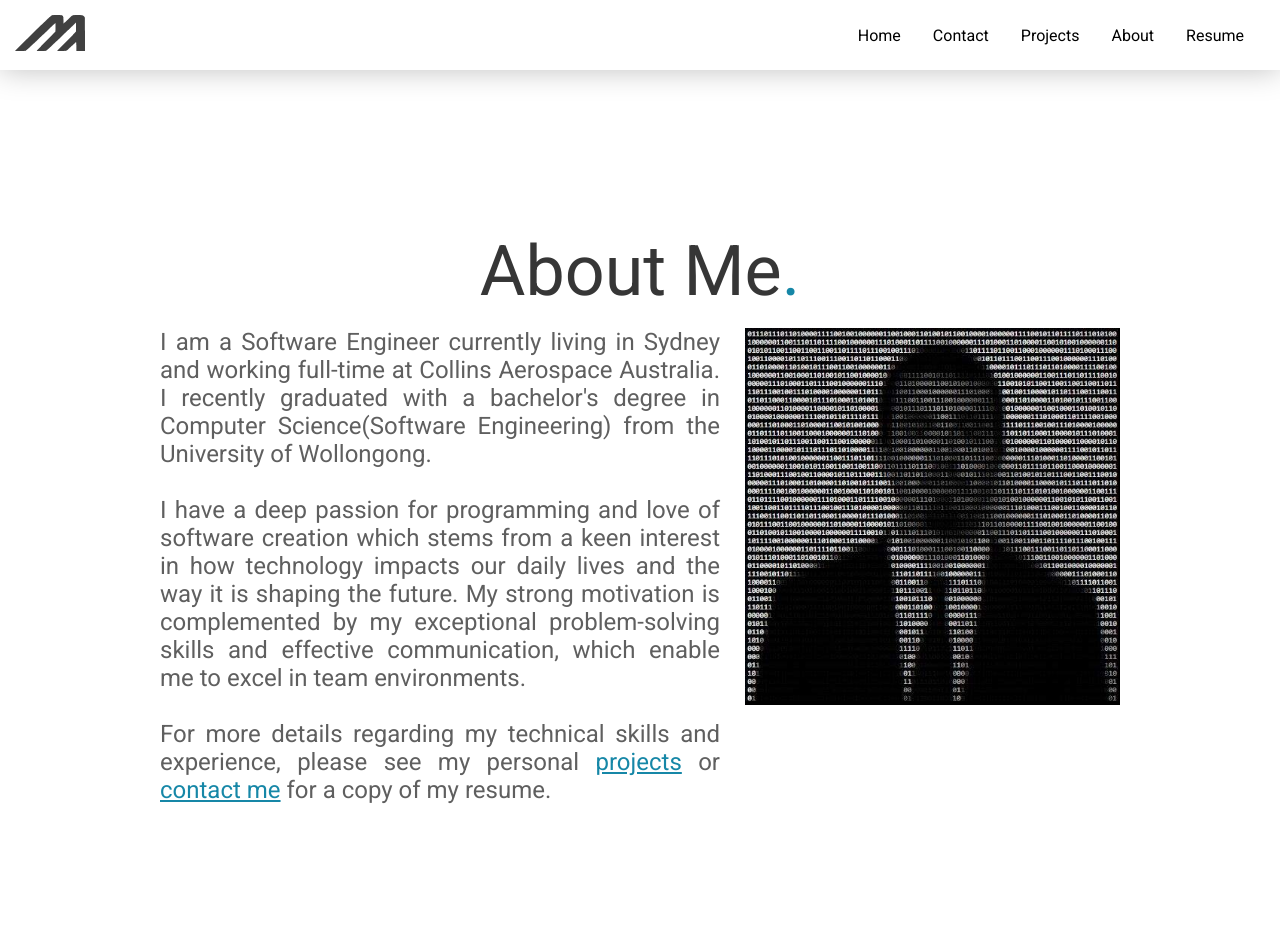
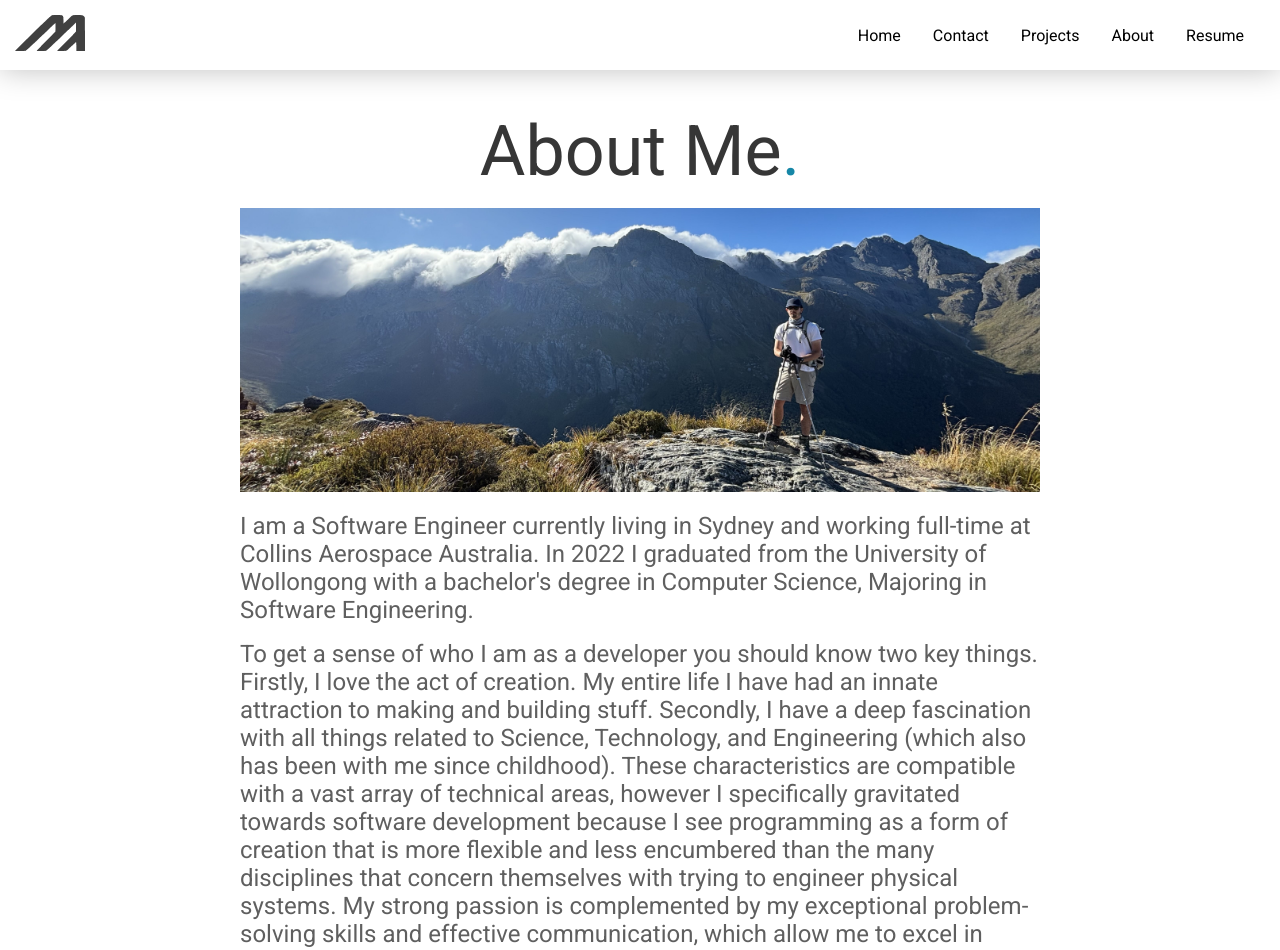
Before and after one commit to msam-dev/PortfolioWebsiteV2, a React (Create React App) app: page /About in a window 1280 px wide. Shown: the top 950 px of the page. Before the commit the page ends 804 px from the top, so only its background shows below. Built offline with nearby package versions, Linux system fonts and the light colour scheme; the HTML template or start-up script is replaced by a standard one.

Commit message:
updating and refactoring the about me page.

```diff
--- a/src/components/AboutContent.js
+++ b/src/components/AboutContent.js
@@ -1,30 +1,48 @@
 import "./AboutContentStyles.css";
-import DevPortrait from "../images/DevPortrait.jpg"
-import React from 'react';
+import ImageWithHoverText from './ImageWithHoverText';
+import { HikingStyle } from './HikingImageStyles';
+import HikingNZ from "../images/HikingNZ.jpg"
 import { Link } from "react-router-dom";
 
 const AboutContent = () => {
   return (
     <div className="AboutPageContainer">
       <div>
-        <div className="About"> About Me<span className="dotBlue">.</span></div>
+        <div className="AboutTitle">
+          About Me<span className="dotBlue">.</span>
+        </div>
+        <ImageWithHoverText
+          style={HikingStyle}
+          src={HikingNZ}
+          alt="Photo of Samuel standing on a mountain"
+          hoverText="This is a photo of me during a solo hiking expedition through the mountains of New Zealand"
+        />
         <div className="AboutContentContainer">
-            <div className="AboutTxt">
-                I am a Software Engineer currently living in Sydney and working full-time at Collins Aerospace Australia. I recently graduated with a bachelor's degree
-                in Computer Science(Software Engineering) from the University of Wollongong. <br/><br/>
-
-                I have a deep passion for programming and love of software creation which stems from a keen interest in how technology impacts our daily lives and
-                the way it is shaping the future. My strong motivation is complemented by my exceptional problem-solving skills and effective communication,
-                which enable me to excel in team environments.<br/><br/>
-
-                For more details regarding my technical skills and experience, please see my personal <Link to="/Projects"><span className="inLineProjectLink">projects</span></Link>
-                &nbsp;or <Link to="/Contact"><span className="inLineContactLink">contact me</span></Link> for a copy of my resume.
-            </div>
-            <div className="PortaitDiv">
-                <img className="DevPortrait"  alt="portrait of samuel in a binary code style" src={DevPortrait}/>
-            </div>
+          <p className="AboutText">
+            I am a Software Engineer currently living in Sydney and working full-time at
+            Collins Aerospace Australia. In 2022 I graduated from the University of Wollongong
+            with a bachelor's degree in Computer Science, Majoring in Software Engineering.
+          </p>
+          <p className="AboutText">
+            To get a sense of who I am as a developer you should know two key things.
+            Firstly, I love the act of creation. My entire life I have had an innate attraction to making and building stuff.
+            Secondly, I have a deep fascination with all things related to Science, Technology, and Engineering
+            (which also has been with me since childhood).
+            These characteristics are compatible with a vast array of technical areas, however I specifically gravitated
+            towards software development because I see programming as a form of creation that is more flexible and less encumbered
+            than the many disciplines that concern themselves with trying to engineer physical systems.
+            My strong passion is complemented by my exceptional problem-solving skills
+            and effective communication, which allow me to excel in team environments.
+          </p>
+          <p className="AboutText">
+            In my free time I enjoy reading and doing intense physical stuff such as: hiking, bushwalking, cycling,
+            swimming, bouldering, and more. I am also quite the skilled home chef (at least I like to think so) and I do a lot of meal prepping.
+          </p>
+          <p className="AboutText">
+            For more details regarding my technical skills and experience, please see my personal <Link to="/Projects"><span className="inLineProjectLink">projects</span> </Link>
+            or <Link to="/Contact"><span className="inLineContactLink">contact me</span></Link> for a copy of my resume.
+          </p>
         </div>
-
       </div>
     </div>
   );
--- a/src/components/AboutContentStyles.css
+++ b/src/components/AboutContentStyles.css
@@ -1,15 +1,15 @@
 
-.About{
+.AboutTitle{
     font-size: 70px;
     color: #363636;
     padding-bottom: 2vh;
     text-align: center;
 }
-.AboutTxt{
-    max-width: 560px;
+
+.AboutText{
     font-size: 24px;
     color:#5F5F5F;
-    text-align: justify;
+    margin-bottom: 1rem;
 }
 
 .inLineProjectLink, .inLineContactLink{
@@ -18,7 +18,7 @@
 }
 
 .AboutPageContainer{
-    padding-top: calc(70px + 20vh);
+    padding-top: calc(70px + 5vh);
     margin-left: 15px;
     margin-right: 15px;
     display: flex;
@@ -27,20 +27,21 @@
 
 .AboutContentContainer{
     display: flex;
-    flex-direction: row;
+    flex-direction: column;
     flex-wrap: wrap;
+    padding-bottom: 50px;
+    max-width: 800px;
+    text-align: left;
 }
 
-
-.DevPortrait{
+.HikingPortrait{
     max-width: 90vw;
-    width: 375px;
-    margin-left: 25px;
+    width: 800px;
+    opacity: 0.2;
 }
 
-
 @media screen and (max-width: 1000px) {
-    .DevPortrait{
+    .HikingPortrait{
         margin-left: 0px;
         margin-top: 3vh;
     }
--- /dev/null
+++ b/src/components/HikingImageStyles.js
@@ -0,0 +1,6 @@
+
+export const HikingStyle = {
+    maxWidth: '90vw',
+    width: '800px',
+    paddingBottom: '1rem'
+};
--- /dev/null
+++ b/src/components/ImageWithHoverText.js
@@ -0,0 +1,38 @@
+import React, { useState } from 'react';
+
+const ImageWithHoverText = ({ src, alt, hoverText, style }) => {
+  const [showHoverText, setShowHoverText] = useState(false);
+
+  const handleMouseEnter = () => {
+    setShowHoverText(true);
+  };
+
+  const handleMouseLeave = () => {
+    setShowHoverText(false);
+  };
+
+  const textStyle = {
+    fontSize: '12px ',
+    position: 'absolute',
+    bottom: '7%',
+    right: 0,
+    backgroundColor: 'rgba(0, 0, 0, 0.6)',
+    color: 'white',
+    padding: '8px',
+  };
+
+  return (
+    <div style={{ position: 'relative' }}>
+      <img
+        style={style}
+        src={src}
+        alt={alt}
+        onMouseEnter={handleMouseEnter}
+        onMouseLeave={handleMouseLeave}
+      />
+      {showHoverText && (<div style={textStyle}>{hoverText}</div>)}
+    </div>
+  );
+};
+
+export default ImageWithHoverText;
```
Also changed, not shown: src/images/HikingNZ.jpg (added).
